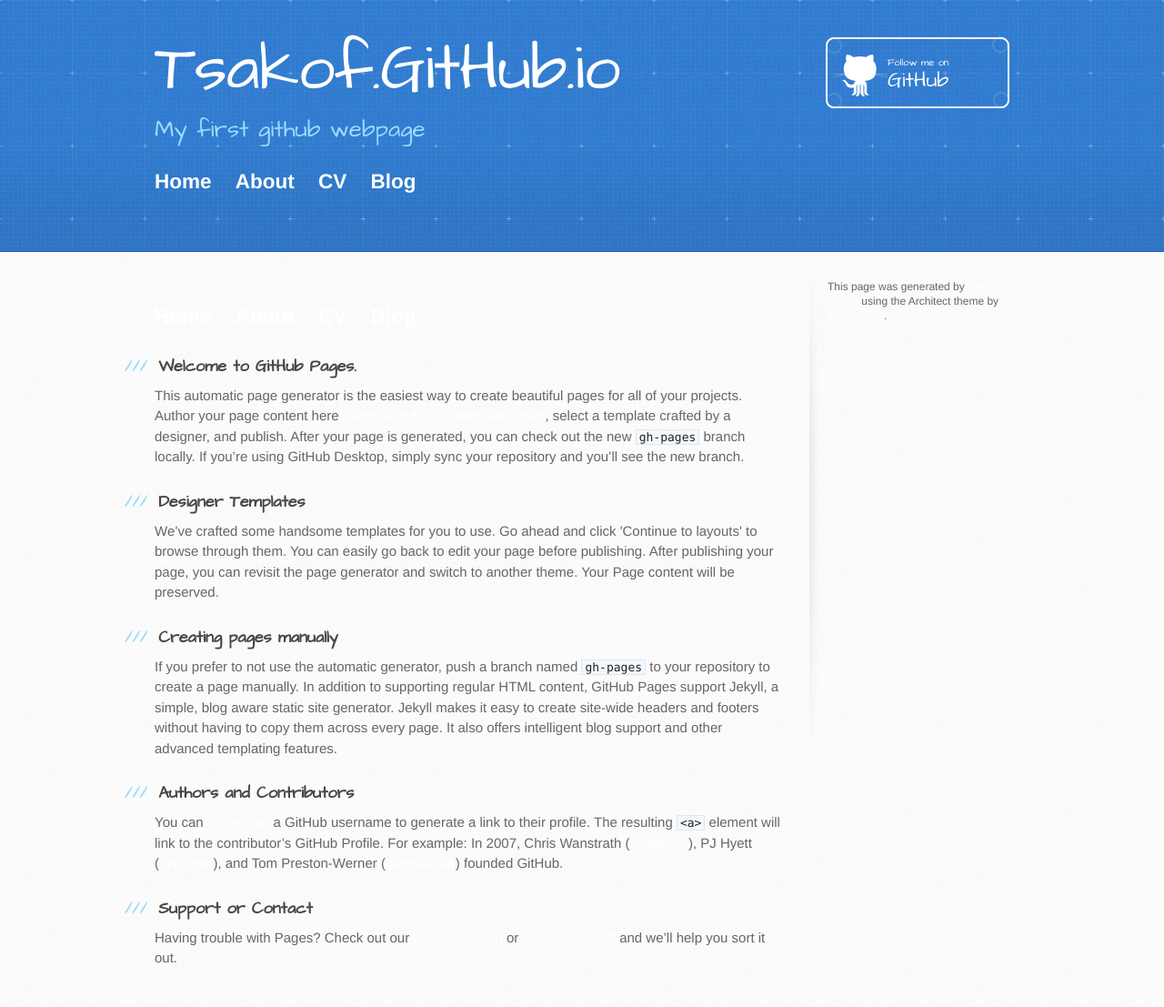
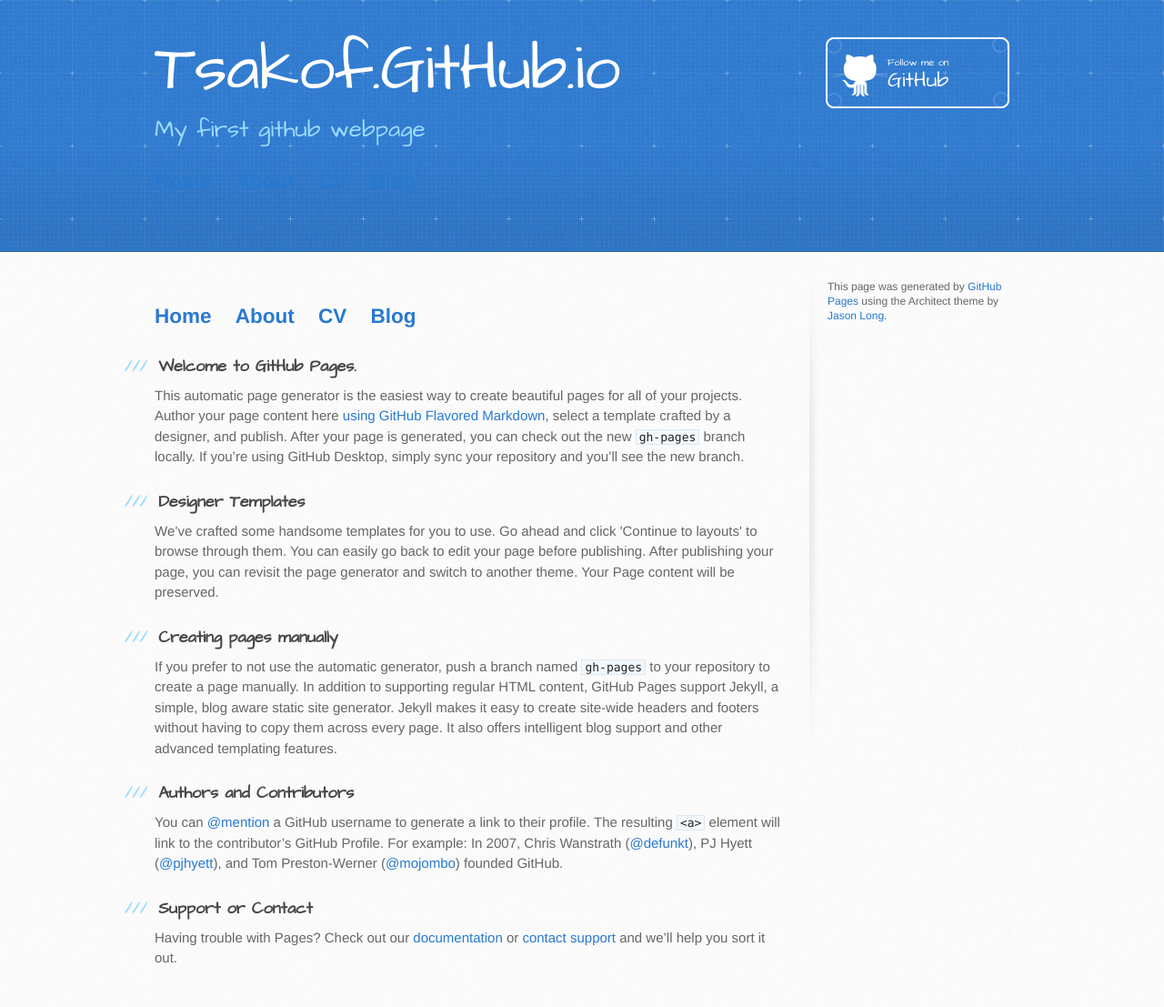
Before and after one commit to tsakof/tsakof.github.io, a Jekyll site: the page index.html, which Jekyll copies as it is, in a window 1280 px wide. Shown: the whole page at 91% size. Built offline with Jekyll 4.4.1, drawn with Linux system fonts in a browser that asks for light colours.

Commit message:
Update stylesheet.css

```diff
--- a/stylesheets/stylesheet.css
+++ b/stylesheets/stylesheet.css
@@ -452,7 +452,7 @@ nav ul li, footer ul li {
     margin-right: 20px;
 }
 a {
-  color: #ffffff;
+  color: #2879d0;
 }
 a:hover {
   color: #2268b2;
```
